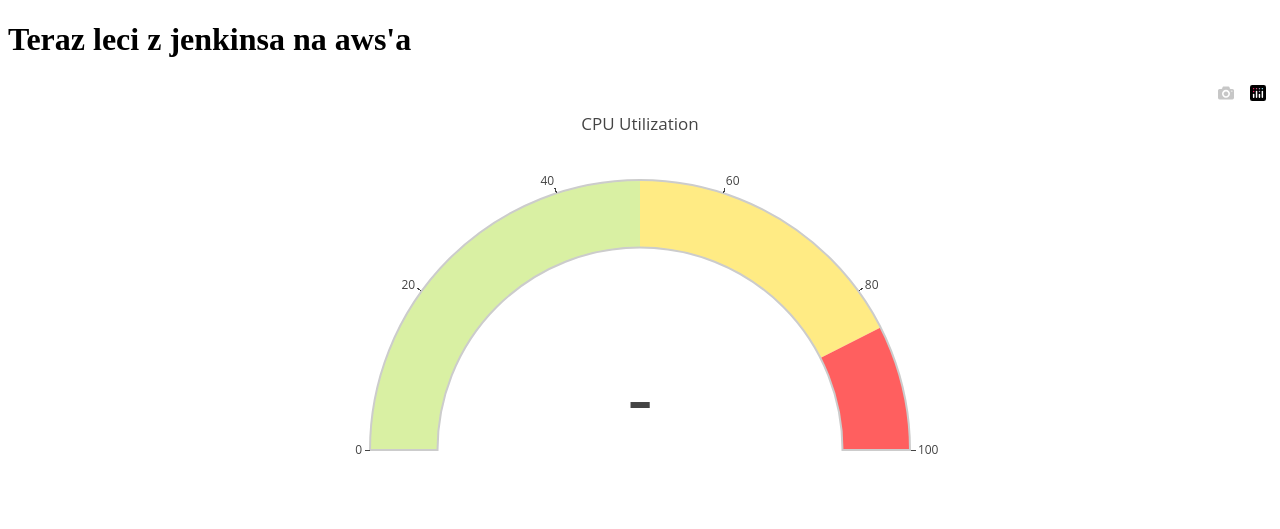
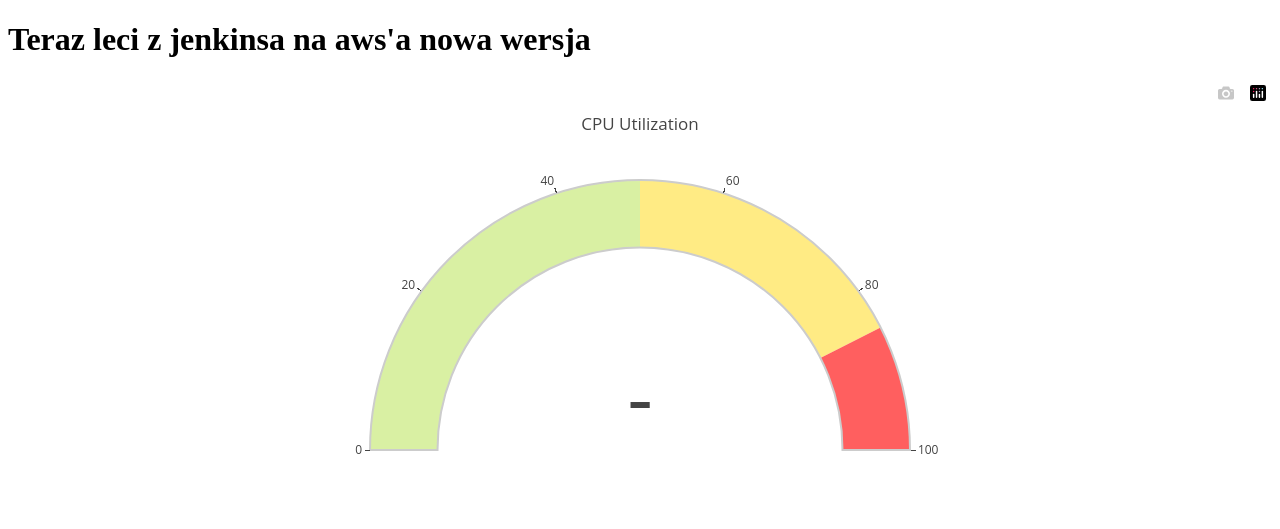
Before and after one commit to krystek313/devOps, a Flask app: template templates/index.html in a window 1280 px wide. Shown: the top 529 px of the page. Run offline with Flask 2, Linux system fonts and the light colour scheme; the template is opened without the code that fills it: most values are stand-ins (such as "Sample title", 1, 10 or a date in 2020); some libraries are stand-ins or nearby versions.

Commit message:
version 1.4

```diff
--- a/templates/index.html
+++ b/templates/index.html
@@ -14,7 +14,7 @@
 </head>
 <body>
     <div class="container">
-        <h1>Teraz leci z jenkinsa na aws'a </h1>
+        <h1>Teraz leci z jenkinsa na aws'a nowa wersja</h1>
         <div id="cpu-gauge"></div>
         <div id="mem-gauge"></div>
         {% if message %}
```
